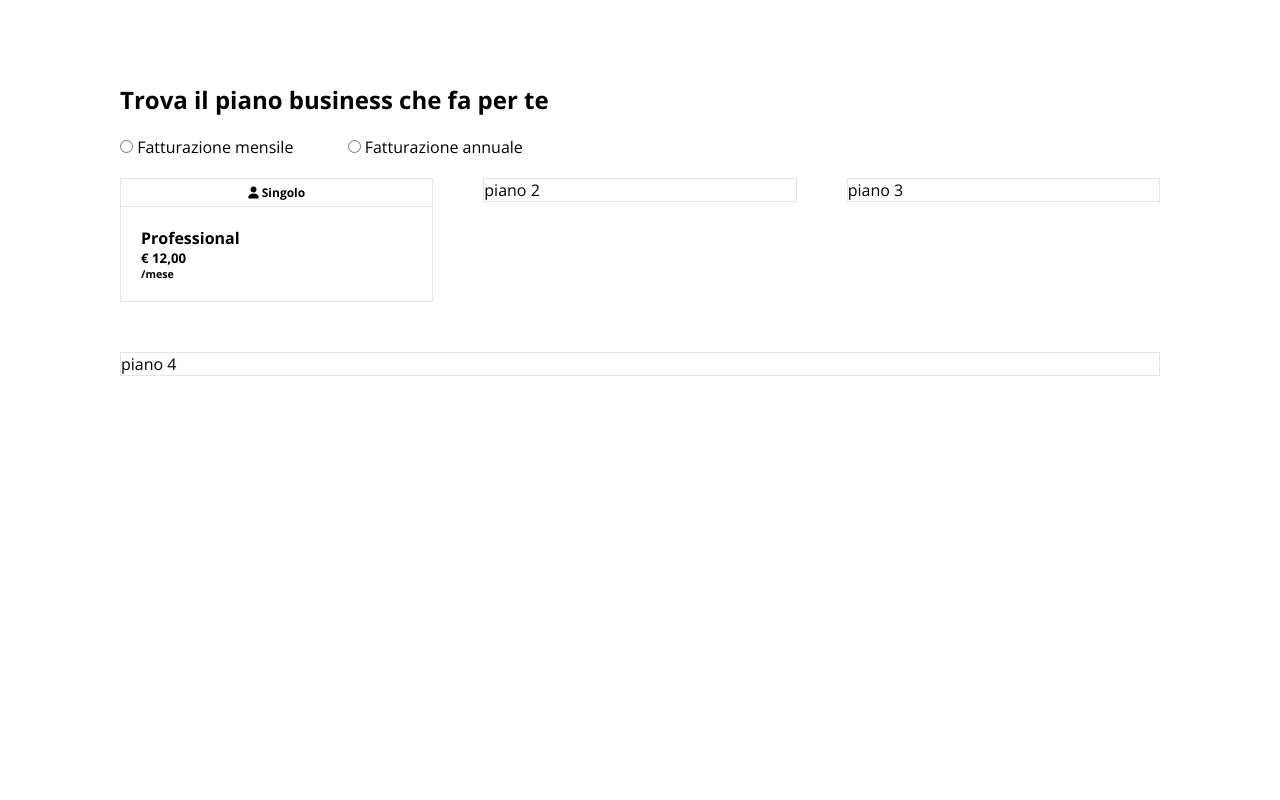
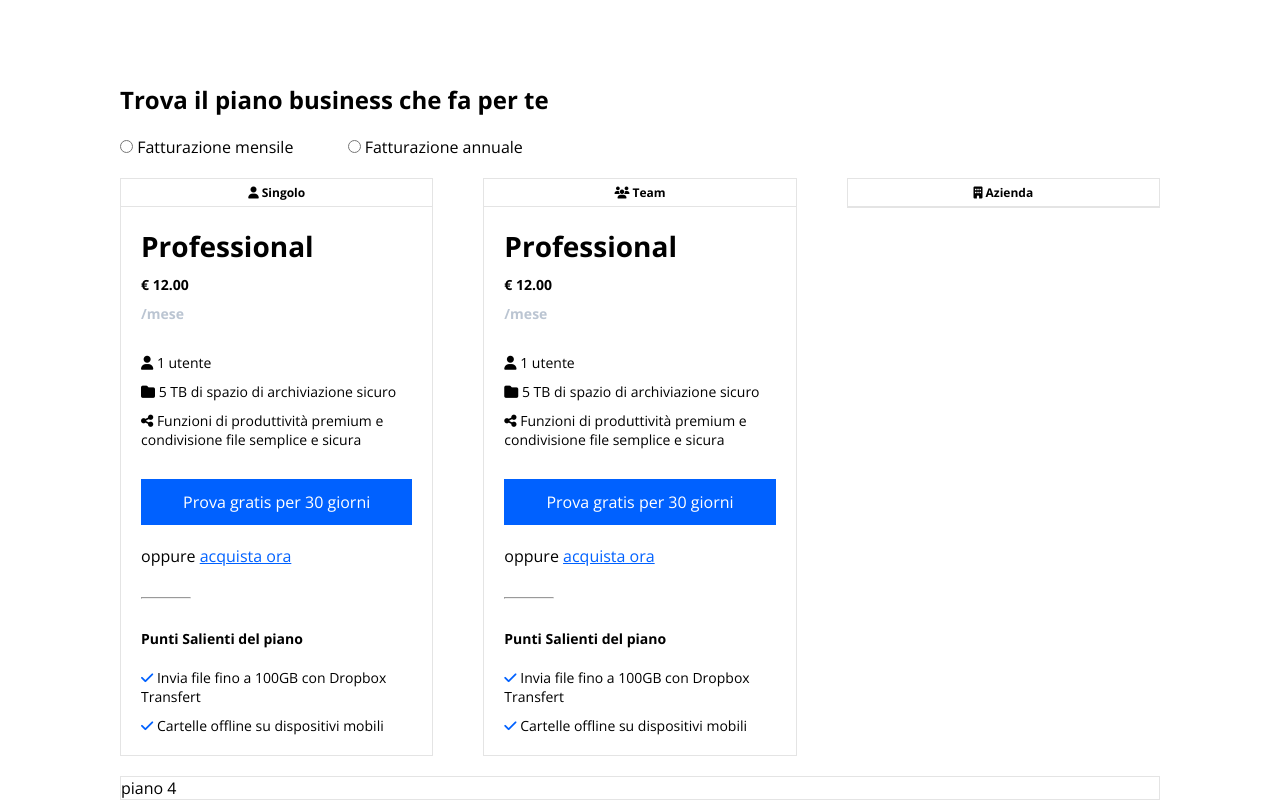
Before and after one commit to fracs31/htmlcss-dropbox, a plain HTML site: page index.html in a window 1280 px wide. Shown: the part 904-1704 px from the top of the page. Before the commit the page ends 1280 px from the top, so only its background shows below. Drawn offline with nearby package versions, Linux system fonts and the light colour scheme.

Commit message:
CARD CREATION

```diff
--- a/css/style.css
+++ b/css/style.css
@@ -138,6 +138,10 @@ img {
     border: 1px solid #e4e4e4;
 }
 
+.card hr {
+    width: 50px;
+}
+
 .card__header {
     border-bottom: 1px solid #e4e4e4;
     padding: 5px;
@@ -150,6 +154,69 @@ img {
 
 .card__main {
     padding: 20px;
+    display: flex;
+    flex-direction: column;
+    gap: 30px;
+}
+
+.card__start-info {
+    display: flex;
+    flex-direction: column;
+    gap: 10px;
+}
+
+.card__main-info li,
+.card__details li {
+    font-size: 14px;
+}
+
+.card__main-info ul,
+.card__details ul {
+    display: flex;
+    flex-direction: column;
+    gap: 10px;
+}
+
+.main__title {
+    font-size: 28px;
+}
+
+.main__subtitle--price {
+    font-size: 14px;
+}
+
+.main__subtitle--offert {
+    font-size: 14px;
+    color: #BBC5D2;
+}
+
+.card__buy-option {
+    display: flex;
+    flex-direction: column;
+    gap: 20px;
+}
+
+.card__buy-option .button {
+    width: 100%;
+}
+
+.card__buy-option .buy-now {
+    color: #0061ff;
+    text-decoration: underline;
+}
+
+.card__details {
+    display: flex;
+    flex-direction: column;
+    gap: 20px;
+}
+
+.card__details h5 {
+    font-size: 14px;
+}
+
+.card__details span {
+    color: #0061ff;
 }
 
 .plans .row {
--- a/index.html
+++ b/index.html
@@ -106,9 +106,36 @@
                             </div>
                             <!-- Contenuto della carta -->
                             <div class="card__main">
-                                <h4 class="main__title">Professional</h4>
-                                <h5 class="main__subtitle--price">€ 12,00</h5>
-                                <h6 class="main__subtitle--offert">/mese</h6>
+                                <!-- Info iniziali -->
+                                <div class="card__start-info">
+                                    <h4 class="main__title">Professional</h4>
+                                    <h5 class="main__subtitle--price">€ 12.00</h5>
+                                    <h6 class="main__subtitle--offert">/mese</h6>
+                                </div>
+                                <!-- Informazioni principali -->
+                                <div class="card__main-info">
+                                    <!-- Lista -->
+                                    <ul>
+                                        <li><i class="fa-solid fa-user"></i> 1 utente</li>
+                                        <li><i class="fa-solid fa-folder"></i> 5 TB di spazio di archiviazione sicuro</li>
+                                        <li><i class="fa-solid fa-share-nodes"></i> Funzioni di produttività premium e condivisione file semplice e sicura</li>
+                                    </ul>
+                                </div>
+                                <!-- Acquista -->
+                                <div class="card__buy-option">
+                                    <a href="#" class="button button--blue">Prova gratis per 30 giorni</a>
+                                    <p>oppure <a class="buy-now" href="#">acquista ora</a></p>
+                                </div>
+                                <!-- Linea -->
+                                <hr>
+                                <!-- Dettagli finali -->
+                                <div class="card__details">
+                                    <h5>Punti Salienti del piano</h5>
+                                    <ul>
+                                        <li><span><i class="fa-solid fa-check"></i></span> Invia file fino a 100GB con Dropbox Transfert</li>
+                                        <li><span><i class="fa-solid fa-check"></i></span> Cartelle offline su dispositivi mobili</li>
+                                    </ul>
+                                </div>
                             </div>
                         </div>
                     </div>
@@ -116,14 +143,54 @@
                     <div class="col-4">
                         <!-- Carta -->
                         <div class="card">
-                            piano 2
+                            <!-- Intestazione della carta -->
+                            <div class="card__header">
+                                <h3 class="header__title"><i class="fa-solid fa-users"></i> Team</h3>
+                            </div>
+                            <!-- Contenuto della carta -->
+                            <div class="card__main">
+                                <!-- Info iniziali -->
+                                <div class="card__start-info">
+                                    <h4 class="main__title">Professional</h4>
+                                    <h5 class="main__subtitle--price">€ 12.00</h5>
+                                    <h6 class="main__subtitle--offert">/mese</h6>
+                                </div>
+                                <!-- Informazioni principali -->
+                                <div class="card__main-info">
+                                    <!-- Lista -->
+                                    <ul>
+                                        <li><i class="fa-solid fa-user"></i> 1 utente</li>
+                                        <li><i class="fa-solid fa-folder"></i> 5 TB di spazio di archiviazione sicuro</li>
+                                        <li><i class="fa-solid fa-share-nodes"></i> Funzioni di produttività premium e condivisione file semplice e sicura</li>
+                                    </ul>
+                                </div>
+                                <!-- Acquista -->
+                                <div class="card__buy-option">
+                                    <a href="#" class="button button--blue">Prova gratis per 30 giorni</a>
+                                    <p>oppure <a class="buy-now" href="#">acquista ora</a></p>
+                                </div>
+                                <!-- Linea -->
+                                <hr>
+                                <!-- Dettagli finali -->
+                                <div class="card__details">
+                                    <h5>Punti Salienti del piano</h5>
+                                    <ul>
+                                        <li><span><i class="fa-solid fa-check"></i></span> Invia file fino a 100GB con Dropbox Transfert</li>
+                                        <li><span><i class="fa-solid fa-check"></i></span> Cartelle offline su dispositivi mobili</li>
+                                    </ul>
+                                </div>
+                            </div>
                         </div>
                     </div>
                     <!-- Colonna -->
                     <div class="col-4">
                         <!-- Carta -->
                         <div class="card">
-                            piano 3
+                            <!-- Intestazione della carta -->
+                            <div class="card__header">
+                                <h3 class="header__title"><i class="fa-solid fa-building"></i> Azienda</h3>
+                            </div>
+                        </div>
                         </div>
                     </div>
                     <!-- Colonna -->
```
